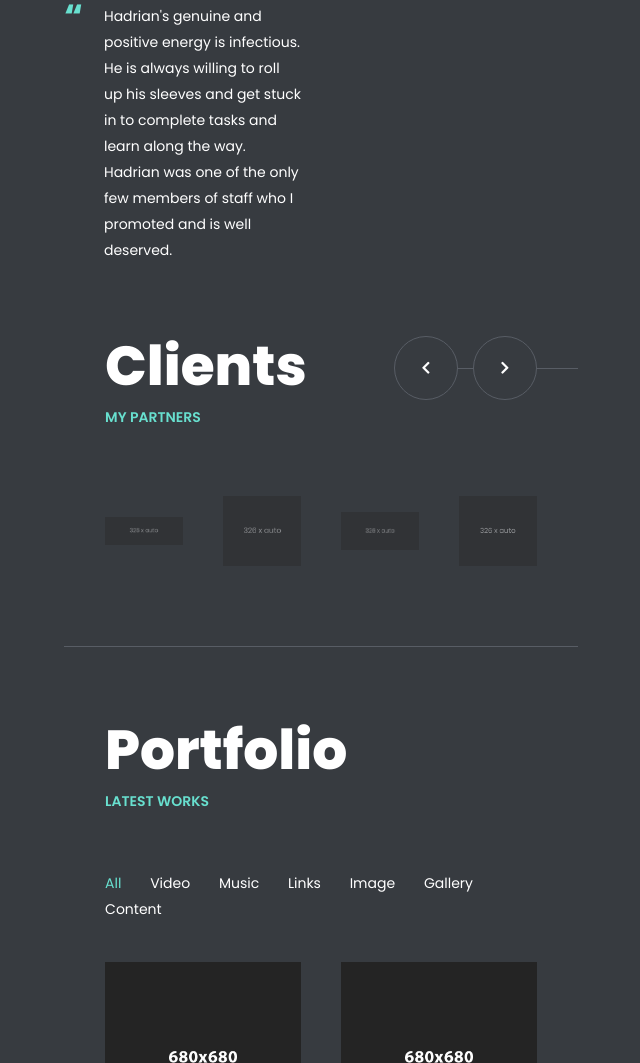
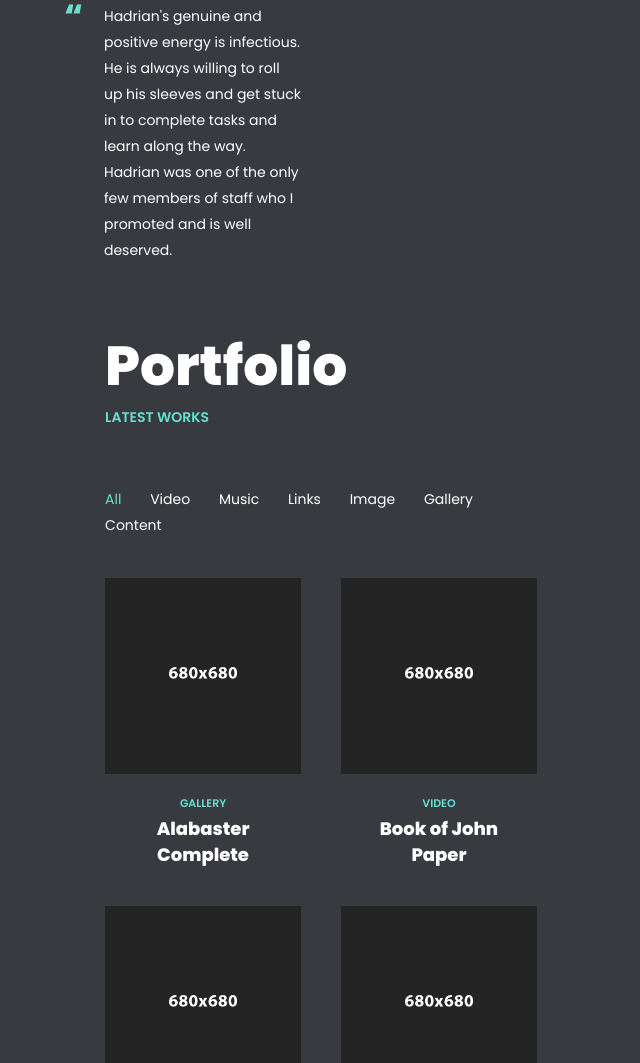
Before and after one commit to adrianedelcu/adrianedelcu.github.io, a plain HTML site: page index.html in a window 1280 px wide. Shown: the part 7047-8110 px from the top of the page, without its empty margins (561-1201 px from the left). Drawn offline with Linux system fonts and the light colour scheme.

Commit message:
Update index.html

```diff
--- a/index.html
+++ b/index.html
@@ -879,97 +879,6 @@
 				</div>
 			</div>
 
-			<!-- Section Clients -->
-			<div class="section clients" id="section-clients">
-				<div class="content">
-
-					<!-- title -->
-					<div class="titles">
-						<div class="title">Clients</div>
-						<div class="subtitle">My partners</div>
-					</div>
-
-					<!-- clients items -->
-					<div class="content-carousel">
-						<div class="owl-carousel" data-slidesview="4" data-slidesview_mobile="2">
-
-							<div class="item">
-								<div class="clients-item">
-									<a target="_blank" href="#">
-										<img src="images/client2.png" alt="" />
-									</a>
-								</div>
-							</div>
-
-							<div class="item">
-								<div class="clients-item">
-									<a target="_blank" href="#">
-										<img src="images/client3.png" alt="" />
-									</a>
-								</div>
-							</div>
-
-							<div class="item">
-								<div class="clients-item">
-									<a target="_blank" href="#">
-										<img src="images/client1.png" alt="" />
-									</a>
-								</div>
-							</div>
-
-							<div class="item">
-								<div class="clients-item">
-									<a target="_blank" href="#">
-										<img src="images/client4.png" alt="" />
-									</a>
-								</div>
-							</div>
-
-							<div class="item">
-								<div class="clients-item">
-									<a target="_blank" href="#">
-										<img src="images/client2.png" alt="" />
-									</a>
-								</div>
-							</div>
-
-							<div class="item">
-								<div class="clients-item">
-									<a target="_blank" href="#">
-										<img src="images/client3.png" alt="" />
-									</a>
-								</div>
-							</div>
-
-							<div class="item">
-								<div class="clients-item">
-									<a target="_blank" href="#">
-										<img src="images/client1.png" alt="" />
-									</a>
-								</div>
-							</div>
-
-							<div class="item">
-								<div class="clients-item">
-									<a target="_blank" href="#">
-										<img src="images/client4.png" alt="" />
-									</a>
-								</div>
-							</div>
-
-						</div>
-
-						<!-- navigation -->
-						<div class="navs">
-							<span class="prev fas fa-chevron-left"></span>
-							<span class="next fas fa-chevron-right"></span>
-						</div>
-
-					</div>
-
-					<div class="clear"></div>
-				</div>
-			</div>
 
 			<!-- Works -->
 			<div class="section works" id="section-portfolio">
```
